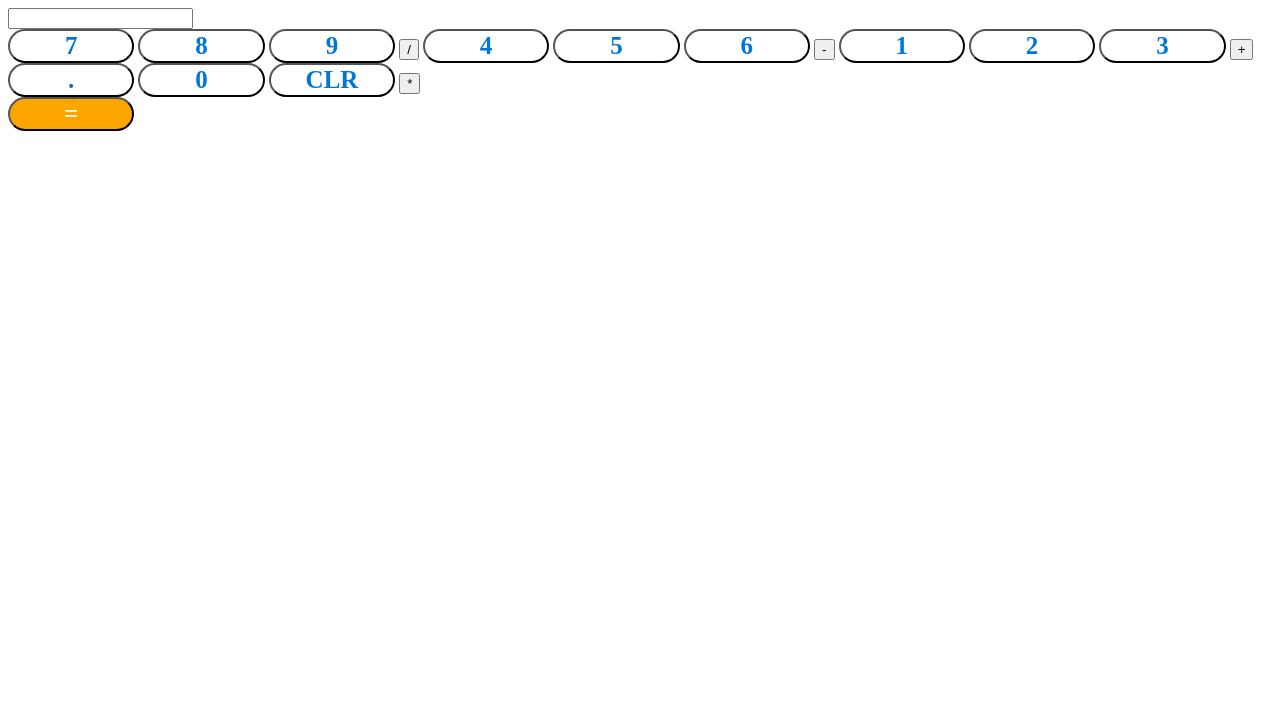
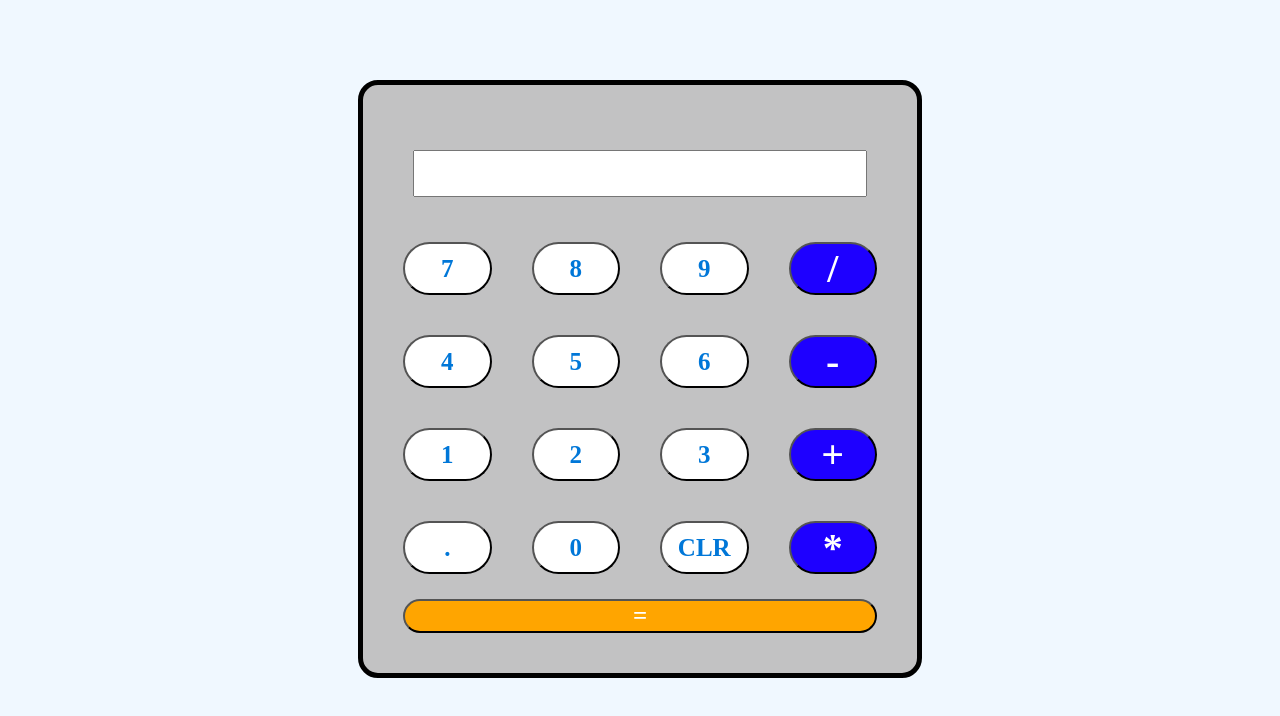
Before and after one commit to Dr-Ivan/MyLittlePetProjects, a plain HTML site: page JavaScript_Calculator/index.html in a window 1280 px wide. Drawn offline with Linux system fonts and the light colour scheme.

Commit message:
Final styles, colors fixed

```diff
--- a/JavaScript_Calculator/CalculatorStyles.css
+++ b/JavaScript_Calculator/CalculatorStyles.css
@@ -1,6 +1,56 @@
+body{
+    margin: 0;
+    padding: 0;
+    display: flex;
+    align-items: center;
+    justify-content: center;
+    height: 100hv;
+    background-color: aliceblue;
+}
+
+#inputLine{
+    padding: 10px;
+    margin-top: 25px;
+    margin-bottom: 45px;
+    margin-left: 10px;
+    margin-right: 10px;
+    width: 430px;
+    font-weight: bold;
+    font-family: 'Times New Roman', Times, serif;
+    font-size: 20px;
+}
+
+
+.Calculator{
+    align-content: center;
+    align-items: center;
+    justify-content: center;
+    margin: 10vh;
+    padding: 5vh;
+    max-width: 500px;
+
+    border: 5px solid rgb(60, 60, 60);
+    border-color: black;
+    border-radius: 20px;
+
+    background-color: rgb(194, 194, 195);
+}
+
+.Keyboard{
+    display: grid;
+    grid-template-columns: repeat(4, 1fr);
+    gap: 5vh;
+    padding: auto;
+
+    align-content: center;
+    align-items: center;
+    justify-content: center;
+}
+
+
 .BasicButton {
-    width: 10%;
-    height: 10%;
+    width: 100%;
+    height: 100%;
     font-weight: bold;
     font-family: 'Times New Roman', Times, serif;
     font-size: 25px;
@@ -10,19 +60,38 @@
 }
 
 .BasicButton:hover {
-    background-color: wheat;
+    background-color: rgb(120, 120, 120);
+    color: white;
+}
+
+.OperationButton {
+    width: 100%;
+    height: 100%;
+    font-weight: bold;
+    font-family: 'Times New Roman', Times, serif;
+    font-size: 40px;
+    border-radius: 150px;
+    background-color: rgb(30, 0, 255);
+    color: white;
+}
+
+.OperationButton:hover {
+    background-color: rgb(92, 182, 255);
     color: black;
 }
 
 .CalculateButton{
-    width: 10%;
-    height: 20%;
+    width: 100%;
+    height: 200%;
     font-weight: bold;
     font-family: 'Times New Roman', Times, serif;
     font-size: 25px;
     border-radius: 150px;
     background-color: orange;
     color: white;
+
+    margin-top: 25px;
+
 }
 
 .CalculateButton:hover {
```
